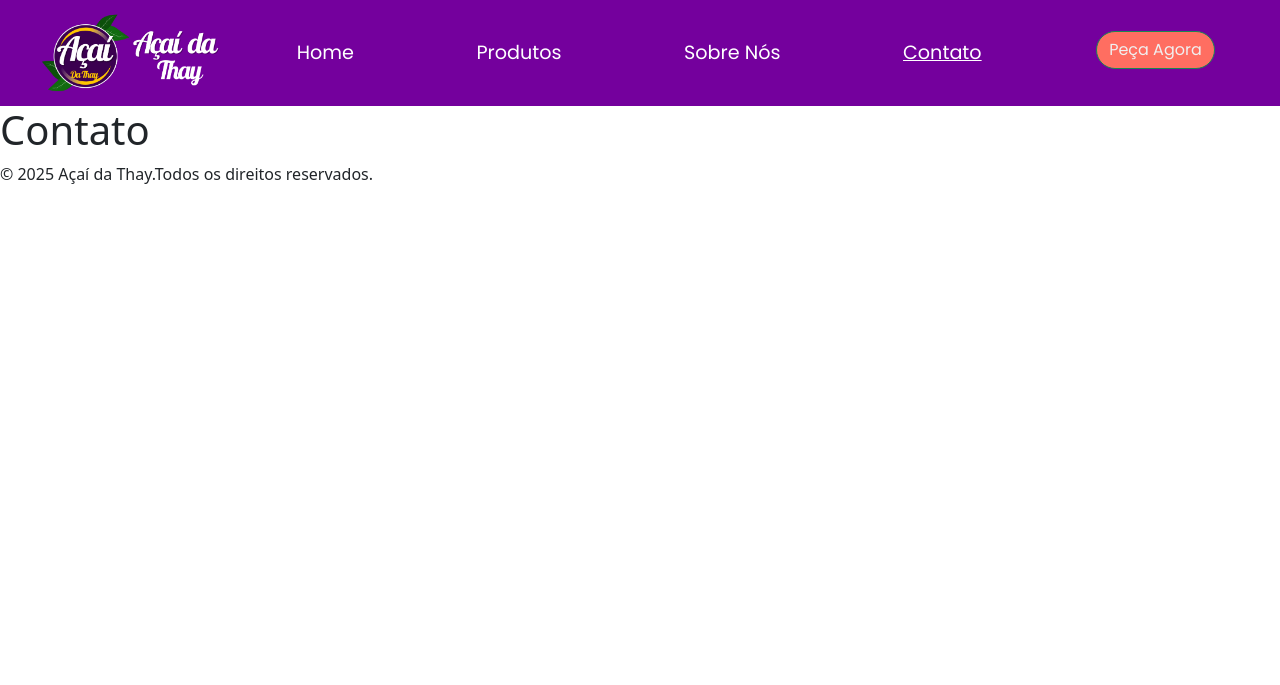
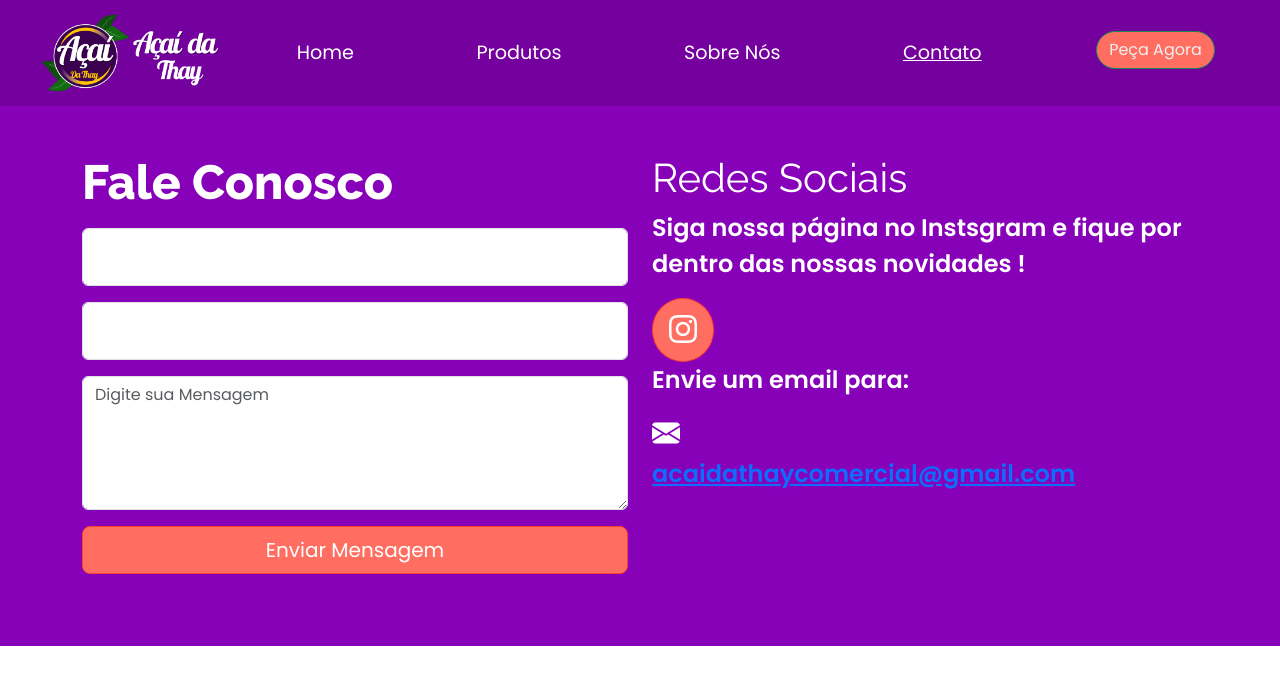
Before and after one commit to Leonardo-ADS24/Acai_Thay_PHP, a PHP site: page /contato.php in a window 1280 px wide. Shown: the top 685 px of the page. Run offline with PHP 8.4, Linux system fonts and the light colour scheme.

Commit message:
Iniciando página contato

```diff
--- a/_css/contato.css
+++ b/_css/contato.css
@@ -0,0 +1,41 @@
+#contato{
+    background-color: #8601B7ff;
+    font-family: 'Poppins', sans-serif;
+    font-weight: 400;
+    color: #fff;
+}
+
+h1{
+    font-family: 'Raleway', sans-serif;
+    font-weight: 800;
+    color: #fff;
+    font-size: 3rem;
+}
+
+h2{
+    font-family: 'Raleway', sans-serif;
+    font-weight: 400;
+    color: #fff;
+    font-size: 2.5rem;
+}
+
+.botao-enviar,.botao-instagram{
+    background-color: #ff6e61;
+    border-color: #ff402f;
+}
+
+.botao-enviar:hover,.botao-instagram:hover{
+    background-color: #ff402f;
+    border-color: #ff402f;
+}
+
+p{
+    font-family: 'Poppins', sans-serif;
+    font-weight: 600;
+    color: #fff;
+    font-size: 1.5rem;
+}
+
+.icone-email{
+    font-size: 1.5rem;
+}
--- a/contato.php
+++ b/contato.php
@@ -1,5 +1,38 @@
 <?php  require 'header.php'; ?>
 
-<h1>Contato</h1>
+    <main>
+        <section id="contato" class="py-5">
+            <div class="container">
+                <div class="row alingn-items-center">
+                    <div class="col-md-6 mb-4 mb-md 0">
+                        <h1>Fale Conosco</h1>
+                        <form action="/action_page.php">
+                            <div class="form-floating mb-3 mt-3">
+                                <input type="text" name="nome" id="nome" class="form-control" placeholder="Digite seu Nome">
+                                <label for="nome">Nome:</label>
+                            </div>
+                            <div class="form-floating mb-3 mt-3">
+                                <input type="email" name="email" id="email" class="form-control" placeholder="Digite seu Email">
+                                <label for="email">Email:</label>
+                            </div>
+                            <div class="mb-3 mt-3">
+                                <textarea name="mensagem" id="mensagem" class="form-control" placeholder="Digite sua Mensagem" rows="5"></textarea>
+                            </div>
+                            <div class="d-grid gap 2">
+                                <button type="submit" class="btn btn-primary btn-lg botao-enviar">Enviar Mensagem</button>
+                            </div>
+                        </form>
+                    </div>
+                    <div class="col-md-6">
+                        <h2>Redes Sociais</h2>
+                        <p>Siga nossa página no Instsgram e fique por dentro das nossas novidades !</p>
+                        <a href="" class="btn btn-primary btn-lg rounded-circle p-3 lh-1 botao-instagram"  target="_blank"><i class="bi bi-instagram fs-3"></i></a>
+                        <p>Envie um email para:</p>
+                        <i class="bi bi-envelope-fill fs-3"></i><p><a href="acaidathaycomercial@gmail.com">  acaidathaycomercial@gmail.com</a></p>
+                    </div>
+                </div>
+            </div>
+        </section>
+    </main>
 
 <?php  require 'footer.php'; ?>
```
